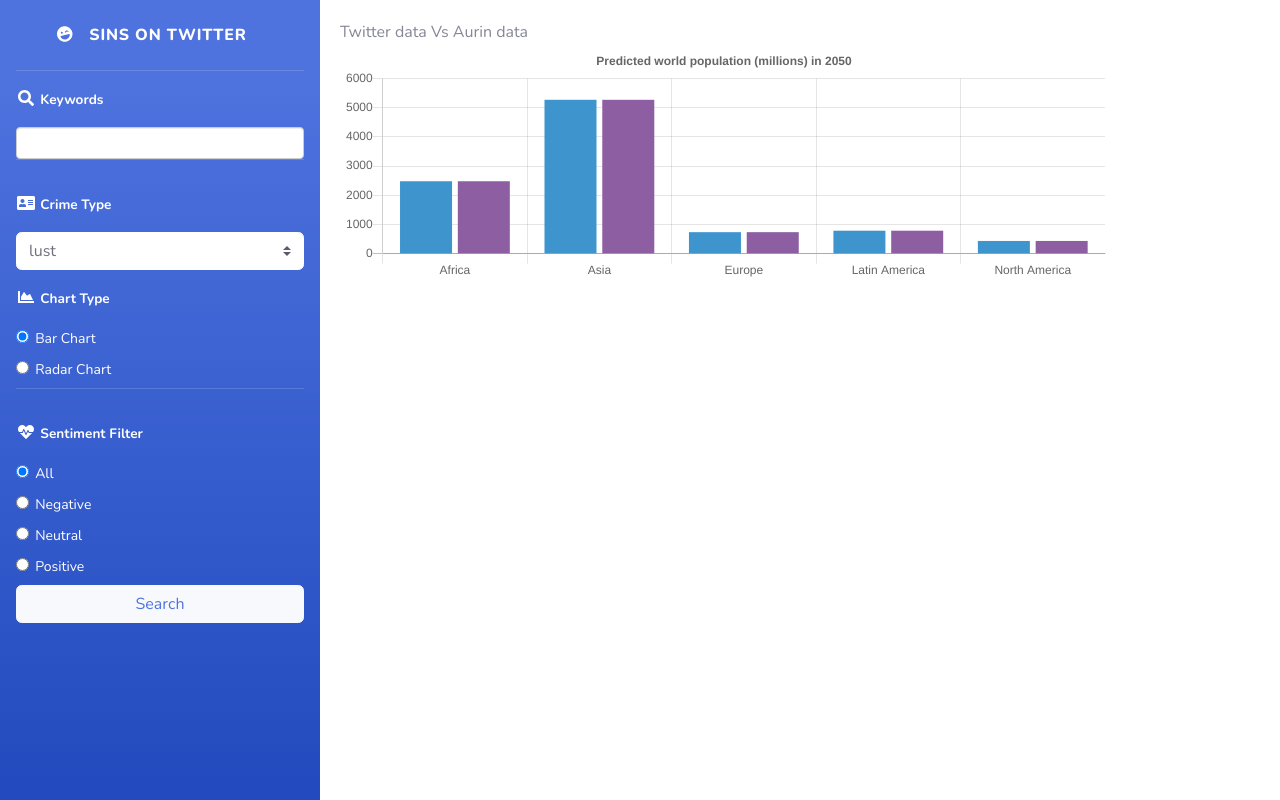
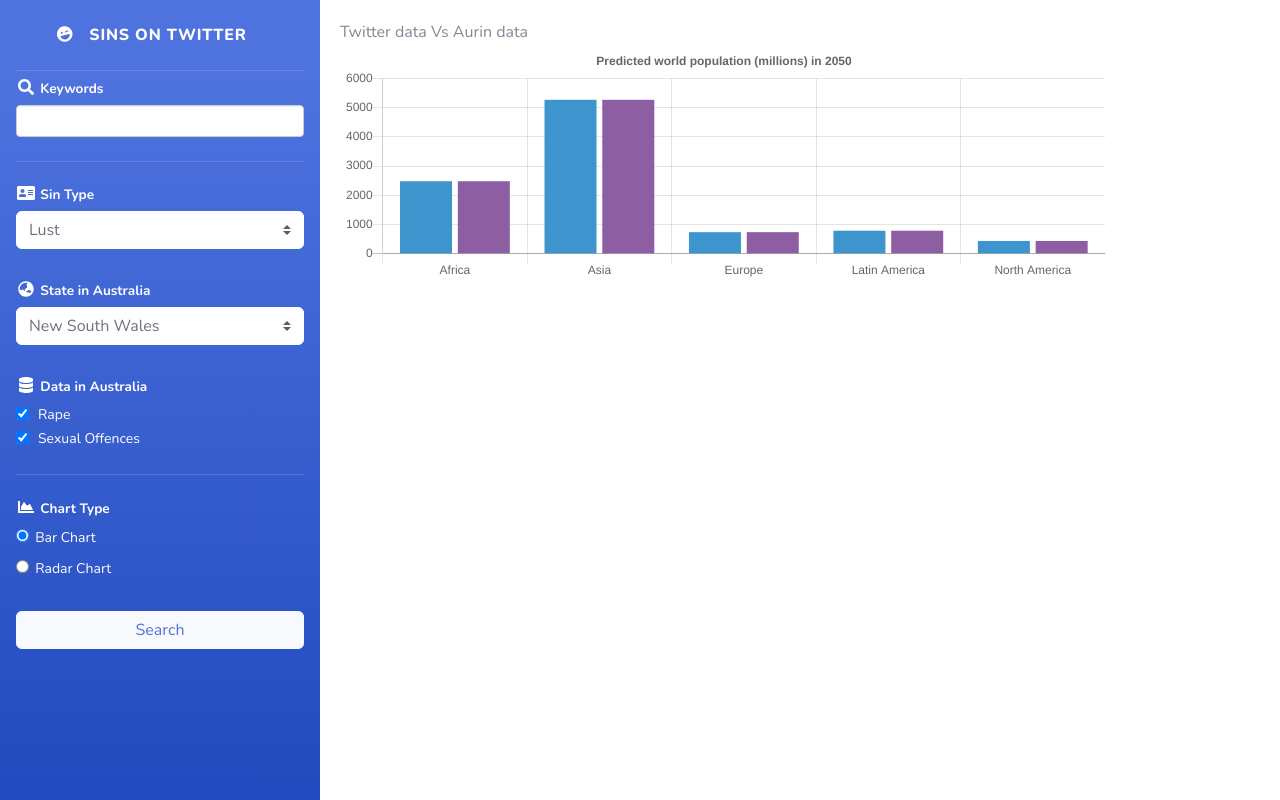
Before and after one commit to mchozhang/SinsOnTwitter, a Flask app: page / in a window 1280 px wide. Run offline with Flask 2, Linux system fonts and the light colour scheme; the page is wider than the window, and the part outside it is not shown; some libraries are stand-ins or nearby versions.

Commit message:
add state and database select to sidebar

```diff
--- a/src/web/app.py
+++ b/src/web/app.py
@@ -1,3 +1,7 @@
+# -*- encoding: utf-8 -*-
+#
+# flask app
+
 from flask import Flask, render_template, jsonify, request
 
 app = Flask(__name__)
@@ -5,19 +9,44 @@ app = Flask(__name__)
 
 @app.route('/')
 def home():
-    crime_list = ['lust', 'wraith', 'sloth', 'gluttony']
-    return render_template("home.html", crime_list=crime_list)
+    """
+    home page
+    :return: html template
+    """
+    option_list = [
+        {"sin": "Lust", "states": ["New South Wales"], "databases": ["Rape", "Sexual Offences"]},
+        {"sin": "Wraith", "states": ["All", "New South Wales", "South Australia"], "databases": ["Violence", "Street Brawl"]},
+        {"sin": "Sloth", "states": ["Victoria", "Queensland"], "databases": ["Strike"]},
+        {"sin": "Greed", "states": ["Tasmania"], "databases": ["Robbery", "Theft"]},
+    ]
+    return render_template("home.html", option_list=option_list)
+
+
+@app.route('/sin', methods=['GET'])
+def get_options():
+    """
+    get state and aurin database name option by choosing sin
+    :return:
+    """
+    result = dict()
+    try:
+        sin = request.json["sin"]
+    except Exception as e:
+        print(e)
+    return jsonify(result)
 
 
 @app.route('/search', methods=['POST'])
 def search():
     try:
         keyword_list = request.json["keywords"]
-        crime = request.json["crime"]
+        sin = request.json["sin"]
+        state = request.json["state"]
+        database_list = request.json["databases"]
         chart = request.json["chart"]
-        sentiment = request.json["sentiment"]
         print(str(keyword_list))
-        print(crime + " " + chart + " " + sentiment)
+        print(str(database_list))
+        print(sin + " " + chart + " " + state)
     except Exception as e:
         print(e)
     return jsonify()
--- a/src/web/static/css/home.css
+++ b/src/web/static/css/home.css
@@ -4,6 +4,12 @@
 
 .nav-item {
   width: 20rem;
+  margin-bottom: 1.5rem;
+}
+
+.sidebar .nav-item .nav-link {
+  padding-top: 0.3rem;
+  padding-bottom: 0.3rem;
 }
 
 .sidebar .bootstrap-tagsinput {
@@ -23,7 +29,7 @@
   width: 18rem
 }
 
-.radio-group {
+.radio-group, .checkbox-group {
   margin-left: 1rem;
   width: 18rem;
 }
@@ -39,6 +45,13 @@
   margin-left: 2px;
 }
 
+.checkbox-group label {
+  color: #ffffff;
+  font-size: 14px;
+  margin-top: 1px;
+  margin-left: 2px;
+}
+
 #searchBtn {
   margin-left: 1rem;
   width: 18rem;
--- a/src/web/templates/home.html
+++ b/src/web/templates/home.html
@@ -6,7 +6,6 @@
 
 <!-- Sidebar -->
 {% block side_bar %}
-
   <ul class="navbar-nav bg-gradient-primary sidebar sidebar-dark accordion" id="sidebar">
 
     <!-- Sidebar - Brand -->
@@ -34,19 +33,51 @@
     <!-- Divider -->
     <hr class="sidebar-divider">
 
-    <!-- Nav Item - Pages Collapse Menu -->
+    <!-- sin selector -->
     <li class="nav-item active">
       <a class="nav-link">
         <i class="fas fa-fw fa-address-card"></i>
-        <span>Crime Type</span>
+        <span>Sin Type</span>
       </a>
-      <select class="custom-select" id="crime-select" name="crime-select">
-        {% for crime in crime_list %}#}
-          <option value="{{ crime }}" class="dropdown-item">{{ crime }}</option>
+      <select class="custom-select" id="sin-select" name="crime-select" onchange="onSinSelectChange()">
+        {% for option in option_list %}
+          <option value="{{ option.sin }}" class="dropdown-item">{{ option.sin }}</option>
         {% endfor %}
       </select>
     </li>
 
+    <!-- state selector -->
+    <li class="nav-item active">
+      <a class="nav-link">
+        <i class="fas fa-fw fa-globe-asia"></i>
+        <span>State in Australia</span>
+      </a>
+      <select class="custom-select" id="state-select" name="state-select">
+        {% for state in option_list[0].states %}
+          <option value="{{ state }}" class="dropdown-item">{{ state }}</option>
+        {% endfor %}
+      </select>
+    </li>
+
+    <!-- database selector -->
+    <li class="nav-item active">
+      <a class="nav-link">
+        <i class="fas fa-fw fa-database"></i>
+        <span>Data in Australia</span>
+      </a>
+      <div class="checkbox-group" id="database-checkboxs">
+        {% for database in option_list[0].databases %}
+          <div class="form-check">
+            <input type="checkbox" class="form-check-input" id="checkbox-{{ database }}" checked>
+            <label class="form-check-label" for="checkbox-{{ database }}">{{ database }}</label>
+          </div>
+        {% endfor %}
+      </div>
+    </li>
+
+    <hr class="sidebar-divider">
+
+    <!-- chart select -->
     <li class="nav-item active">
       <a class="nav-link">
         <i class="fas fa-fw fa-chart-area"></i>
@@ -63,33 +94,6 @@
         </div>
       </div>
     </li>
-    <!-- Divider -->
-    <hr class="sidebar-divider">
-
-    <li class="nav-item active">
-      <a class="nav-link">
-        <i class="fas fa-fw fa-heartbeat"></i>
-        <span>Sentiment Filter</span>
-      </a>
-      <div class="radio-group" id="sentiment-radio">
-        <div>
-          <input type="radio" id="all" name="sentiment" value="all" checked>
-          <label for="all">All</label>
-        </div>
-        <div>
-          <input type="radio" id="negative" name="sentiment" value="negative">
-          <label for="negative">Negative</label>
-        </div>
-        <div>
-          <input type="radio" id="neutral" name="sentiment" value="neutral">
-          <label for="neutral">Neutral</label>
-        </div>
-        <div>
-          <input type="radio" id="positive" name="sentiment" value="positive">
-          <label for="positive">Positive</label>
-        </div>
-      </div>
-    </li>
 
     <button class="btn btn-light" id="searchBtn" onclick="search()">
       Search
@@ -99,7 +103,6 @@
 
 <!-- Display Area -->
 {% block content %}
-
   <div id="chartArea" style="width: 80%; height: 300px; position: relative; left: 20px;top: 20px;">
     <div id="title" style="">
       <tab>Twitter data Vs Aurin data</tab>
@@ -112,7 +115,6 @@
   <div class="map">
 
   </div>
-
 {% endblock %}
 
 {% block javascript %}
@@ -150,18 +152,52 @@
     });
 
     /**
+     * sin selector changed, dynamically change the state and database options
+     */
+    function onSinSelectChange() {
+      let options = {{ option_list|tojson }};
+      let selectedSin = $("#sin-select").val();
+      let stateSelector = $("#state-select");
+      let databaseCheckboxs = $("#database-checkboxs");
+
+      stateSelector.empty();
+      databaseCheckboxs.empty();
+      for (let i in options) {
+        let item = options[i];
+        if (item.sin === selectedSin) {
+          for (let j in item.states) {
+            let state = item.states[j];
+            stateSelector.append($('<option/>', {'value': state, 'text': state}));
+          }
+
+          for (let j in item.databases) {
+            let database = item.databases[j];
+
+            // use database name as element id
+            let checkbox = "<div class='form-check'>" +
+                            "<input type='checkbox' class='form-check-input' id='" + database + "' checked></input>" +
+                            "<label class='form-check-label' for='" + database + "'>" + database + "</label>" +
+                            "</div>";
+            databaseCheckboxs.append(checkbox);
+          }
+        }
+      }
+    }
+
+    /**
      * click search button,
      * submit form data by ajax
      */
     function search() {
+      let databaseGroup = $('#database-checkboxs');
       let chartRadioGroup = $('#chart-radio');
-      let sentimentRadioGroup = $('#sentiment-radio');
 
       let data = {
         keywords: $("#keywords").tagsinput("items"),
-        crime: $("#crime-select").val(),
-        chart: getRadioVal(chartRadioGroup, 'chart'),
-        sentiment: getRadioVal(sentimentRadioGroup, 'sentiment'),
+        sin: $("#sin-select").val(),
+        state: $("#state-select").val(),
+        databases: getSelectedCheckboxs(databaseGroup),
+        chart: getRadioValByName(chartRadioGroup, 'chart'),
       };
 
       console.log(data);
@@ -183,11 +219,11 @@
 
     /**
      * get value of the radio in the form
-     * @param form form object
+     * @param element radio group
      * @param name name of the radio
      * @returns value of the radio
      */
-    function getRadioVal(form, name) {
+    function getRadioValByName(element, name) {
       let val;
       let radios = $('[name=' + name + ']');
 
@@ -199,5 +235,22 @@
       }
       return val;
     }
+
+    /**
+     * get the list of selected databases
+     * @param element checkbox group
+     * @returns {Array} list of database name
+     */
+    function getSelectedCheckboxs(element) {
+      let checkboxs = $('[type=checkbox]');
+      let selectedList= [];
+
+      for (let i = 0, len = checkboxs.length; i < len; i++) {
+        if (checkboxs[i].checked) {
+          selectedList.push($(checkboxs[i]).attr('id'));
+        }
+      }
+      return selectedList;
+    }
   </script>
 {% endblock %}
```
